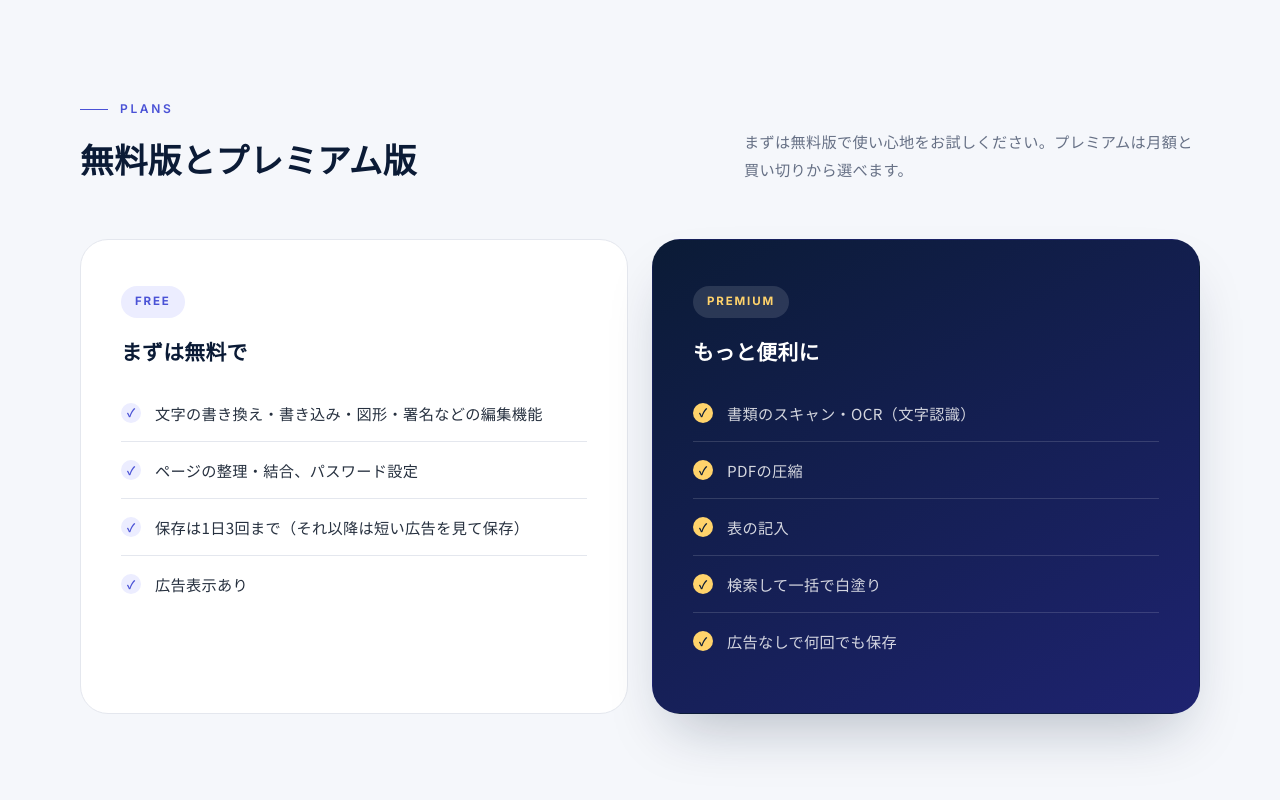
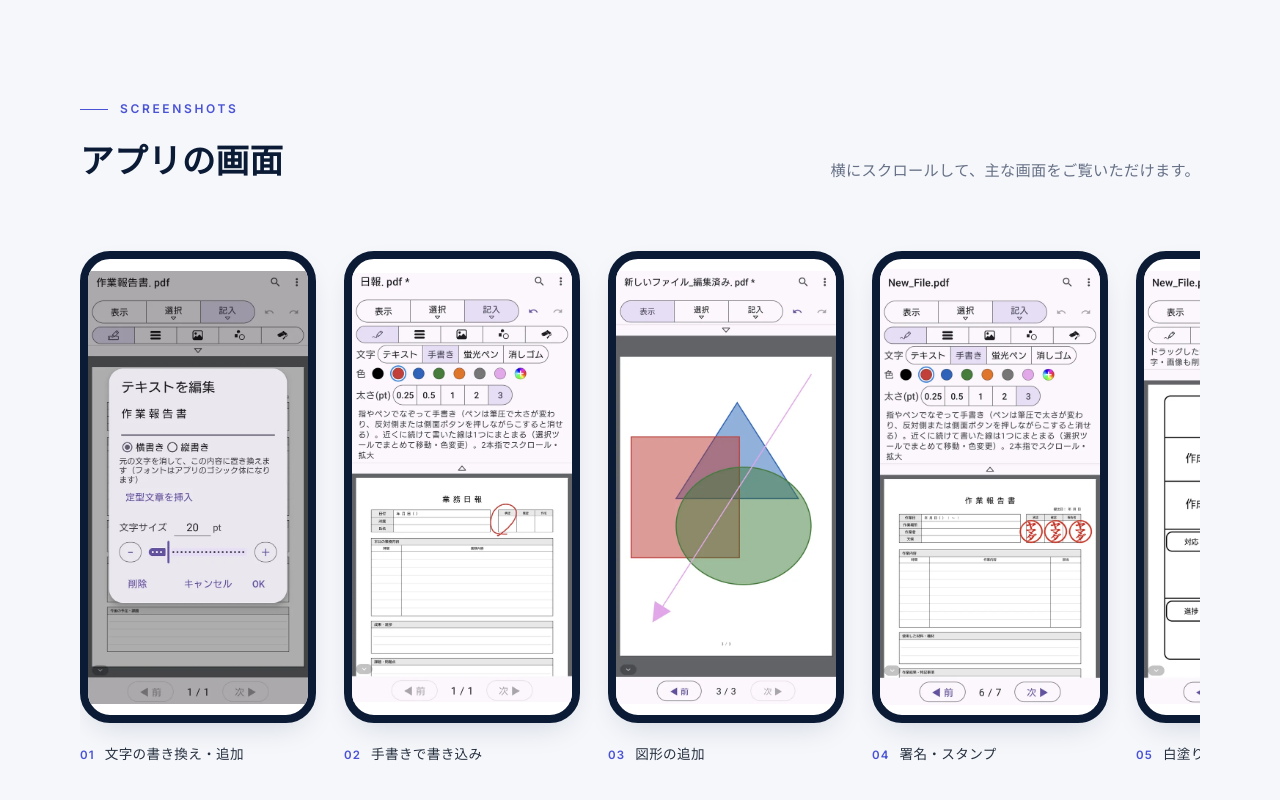
Before and after one commit to maatuta/kantansimple, a plain HTML site: page public/pdf/index.html in a window 1280 px wide. Shown: the part 1920-2720 px from the top of the page. Drawn offline with Linux system fonts and the light colour scheme.

Commit message:
PDFエディタの日本語ページにスクリーンショット9枚を追加
Co-Authored-By: Claude Opus 5.5 <noreply@anthropic.com>
Claude-Session: https://claude.ai/code/session_01PhnCp5LLVUcqBAc9h45oCu

```diff
--- a/public/pdf/index.html
+++ b/public/pdf/index.html
@@ -182,7 +182,57 @@
       </div>
     </section>
 
-    <section class="section section-alt" id="plans">
+    <section class="section section-alt" id="screenshots">
+      <div class="container">
+        <div class="section-head">
+          <div>
+            <p class="eyebrow">Screenshots</p>
+            <h2>アプリの画面</h2>
+          </div>
+          <p class="lead">横にスクロールして、主な画面をご覧いただけます。</p>
+        </div>
+        <div class="screenshots">
+          <figure>
+            <img src="/images/pdf-1.webp" alt="作業報告書のPDFで、見出し「作業報告書」の文字を選んで編集するダイアログ。横書き・縦書きの選択、定型文章の挿入、文字サイズ20ptの設定がある" loading="lazy">
+            <figcaption>文字の書き換え・追加</figcaption>
+          </figure>
+          <figure>
+            <img src="/images/pdf-2.webp" alt="業務日報のPDFで、手書きツールを選び、赤いペン・太さ3ptで承認欄を丸で囲んだ画面" loading="lazy">
+            <figcaption>手書きで書き込み</figcaption>
+          </figure>
+          <figure>
+            <img src="/images/pdf-3.webp" alt="PDFのページに、塗りつぶしつきの四角形・三角形・円と、ピンクの矢印を重ねて追加した画面" loading="lazy">
+            <figcaption>図形の追加</figcaption>
+          </figure>
+          <figure>
+            <img src="/images/pdf-4.webp" alt="作業報告書のPDFで、承認・確認・報告者の欄に「ヤマダ」の赤い印鑑スタンプを押した画面" loading="lazy">
+            <figcaption>署名・スタンプ</figcaption>
+          </figure>
+          <figure>
+            <img src="/images/pdf-5.webp" alt="白塗りツールで、表の見出しの一部をドラッグして白く塗りつぶしている画面。保存時に下の文字・画像も削除される" loading="lazy">
+            <figcaption>白塗りで隠す</figcaption>
+          </figure>
+          <figure>
+            <img src="/images/pdf-6.webp" alt="6ページのPDFのページ一覧。長押しとドラッグでページを並べ替えられる" loading="lazy">
+            <figcaption>ページの整理</figcaption>
+          </figure>
+          <figure>
+            <img src="/images/pdf-7.webp" alt="「PDF」で検索し、5件の該当箇所が強調表示された画面。この箇所に蛍光ペン・白塗り・すべて白塗りのボタンがある" loading="lazy">
+            <figcaption>文字の検索</figcaption>
+          </figure>
+          <figure>
+            <img src="/images/pdf-8.webp" alt="「開くパスワードの設定」ダイアログ。パスワードと確認用パスワードを入力して設定する" loading="lazy">
+            <figcaption>パスワードで保護</figcaption>
+          </figure>
+          <figure>
+            <img src="/images/pdf-9.webp" alt="「定型文章登録」ダイアログ。「株式会社〇〇 営業部 山田太郎」のような文字列を登録できる" loading="lazy">
+            <figcaption>よく使う文字を登録</figcaption>
+          </figure>
+        </div>
+      </div>
+    </section>
+
+    <section class="section" id="plans">
       <div class="container">
         <div class="section-head">
           <div>
```
Also changed, not shown: public/images/pdf-1.webp (added), public/images/pdf-2.webp (added), public/images/pdf-3.webp (added), public/images/pdf-4.webp (added), public/images/pdf-5.webp (added), public/images/pdf-6.webp (added), public/images/pdf-7.webp (added), public/images/pdf-8.webp (added), public/images/pdf-9.webp (added).
